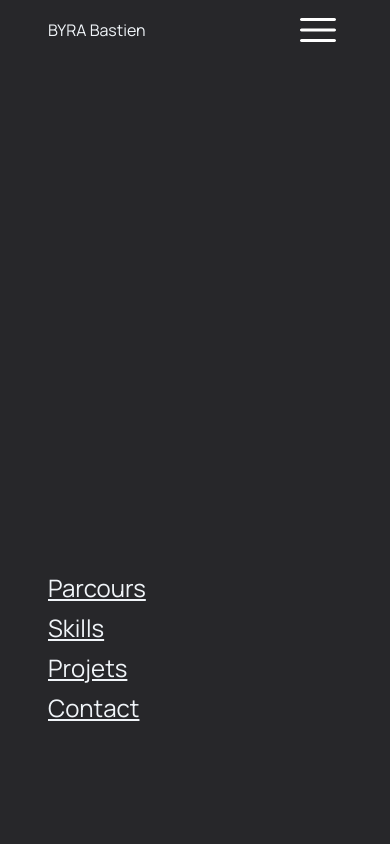
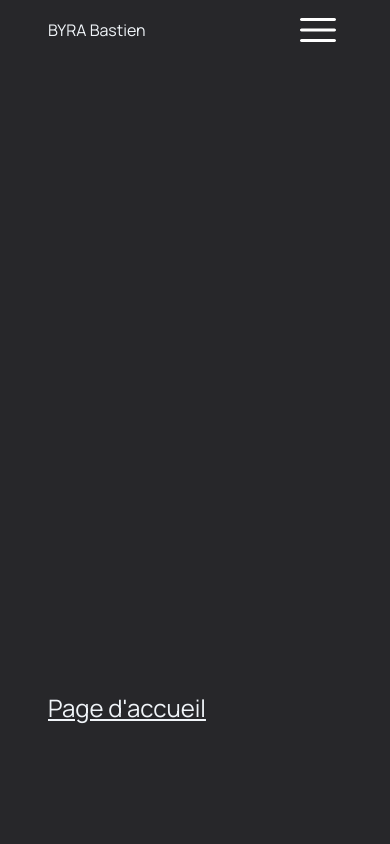
Before and after one commit to BastienBYRA/Portfolio, a React (Create React App) app: page /project/2 in a window 390 px wide. Both pictures are taken after a click on the element 318 px from the left and 30 px from the top of the page. Shown: the top 844 px of the page. Built offline with nearby package versions, Linux system fonts and the light colour scheme.

Commit message:
fix menu + fix responsive Description des projets

```diff
--- a/src/components/Description/Description.js
+++ b/src/components/Description/Description.js
@@ -27,7 +27,7 @@ class Description extends React.Component {
             <h1 className="text-4xl font-bold text-center underline">
               {this.state.currentProject.title}
             </h1>
-            <h2 className="text-xl text-center mt-10">
+            <h2 className="text-base sm:text-xl text-center mt-10">
               {this.state.currentProject.longDesc}
             </h2>
             <div className="mt-8">
@@ -41,7 +41,7 @@ class Description extends React.Component {
               />
             </div>
 
-            <p className="text-2xl underline mt-5 text-center">
+            <p className="sm:text-2xl underline mt-5 text-center">
               ~ {this.state.currentProject.job} ~
             </p>
 
@@ -51,9 +51,7 @@ class Description extends React.Component {
                 {this.state.currentProject.missions.map((mission, i) => {
                   return (
                     <div className="flex flex-row items-center gap-4 mt-3 pl-8">
-                      <p className="text-sm sm:text-md lg:text-lg">
-                        {mission.title}
-                      </p>
+                      <p className="text-md sm:text-lg">{mission.title}</p>
                     </div>
                   );
                 })}
@@ -61,7 +59,7 @@ class Description extends React.Component {
             )}
 
             <p className="text-2xl underline mt-8">Les technos :</p>
-            <div className="grid grid-cols-3">
+            <div className="grid grid-cols-1 ssm:grid-cols-2 sm:grid-cols-3">
               {this.state.currentProject.langages.map((langage, i) => {
                 return (
                   <div className="flex flex-row items-center gap-4 mt-3 justify-center">
--- a/src/layouts/Header.js
+++ b/src/layouts/Header.js
@@ -1,4 +1,5 @@
 import React from "react";
+import { Link } from "react-router-dom";
 import menuIcon from "../assets/icons/menu.svg";
 
 class Header extends React.Component {
@@ -7,7 +8,7 @@ class Header extends React.Component {
     this.headerShrink = React.createRef();
     this.showMenuTitle = React.createRef();
     this.burger = React.createRef();
-    this.isMainPage = this.isMainPage;
+    this.isMainPage = this.props.isMainPage;
     this.state = { showMenu: false, marginTop: null };
   }
 
@@ -161,26 +162,11 @@ class Header extends React.Component {
             ref={this.showMenuTitle}
             className="mt-auto hidden transition duration-1000 translate-x-[100vw] mb-28"
           >
-            <a onClick={() => this.hideMenu()} href="/Portfolio/#Parcours">
+            <Link to="/Portfolio">
               <p className="w-fit underline block text-2xl duration-150 sm:text-4xl mb-2 hover:text-6xl hover:mb-5">
-                Parcours
+                Page d'accueil
               </p>
-            </a>
-            <a onClick={() => this.hideMenu()} href="/Portfolio/#Skills">
-              <p className="w-fit underline block text-2xl duration-150 sm:text-4xl mb-2 hover:text-6xl hover:mb-5">
-                Skills
-              </p>
-            </a>
-            <a onClick={() => this.hideMenu()} href="/Portfolio/#Projets">
-              <p className="w-fit underline block text-2xl duration-150 sm:text-4xl mb-2 hover:text-6xl hover:mb-5">
-                Projets
-              </p>
-            </a>
-            <a onClick={() => this.hideMenu()} href="/Portfolio/#Contact">
-              <p className="w-fit underline block text-2xl duration-150 sm:text-4xl mb-2 hover:text-6xl hover:mb-5">
-                Contact
-              </p>
-            </a>
+            </Link>
           </div>
         )}
       </header>
--- a/tailwind.config.js
+++ b/tailwind.config.js
@@ -8,6 +8,7 @@ module.exports = {
         stack: "url('assets/background/stack.jpg')",
       },
       screens: {
+        ssm: "420px",
         maxmd: { raw: "(max-height: 768px)" },
         // => @media (man-height: 768px) { ... }
       },
```
